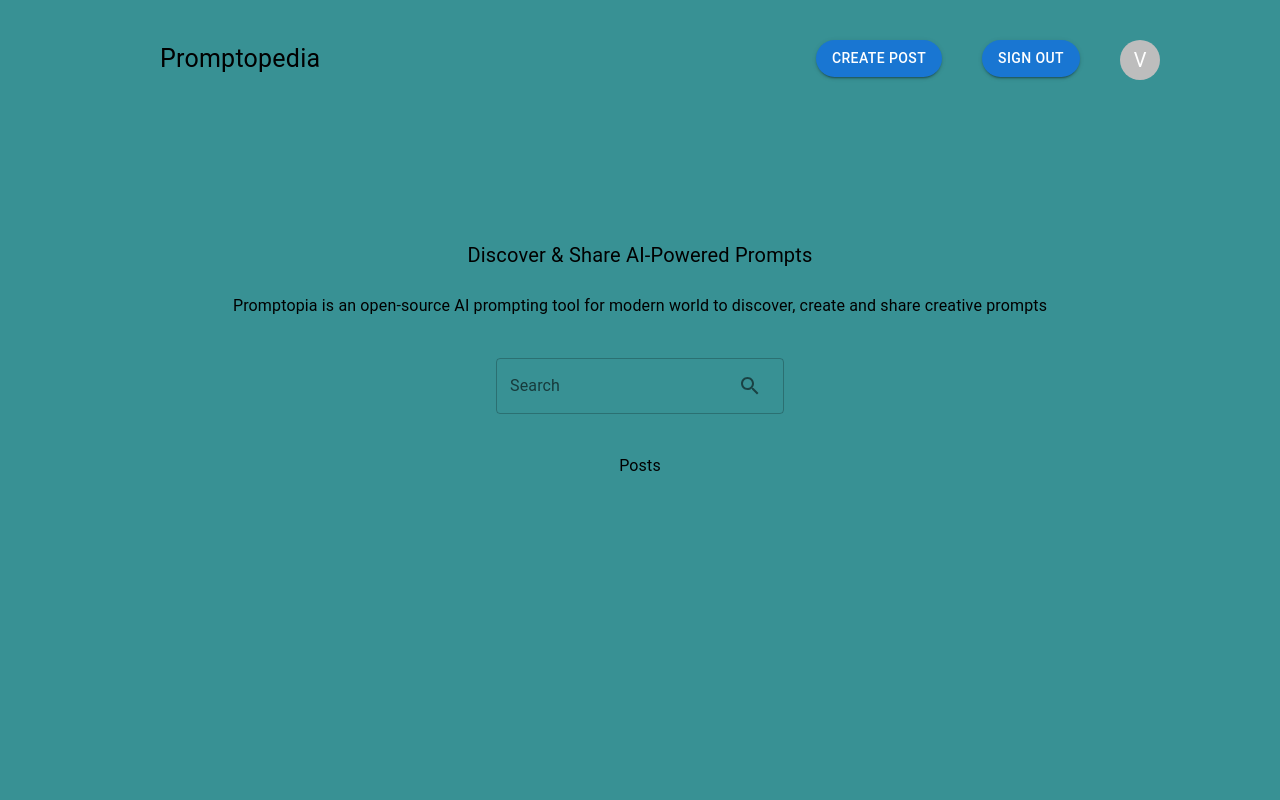
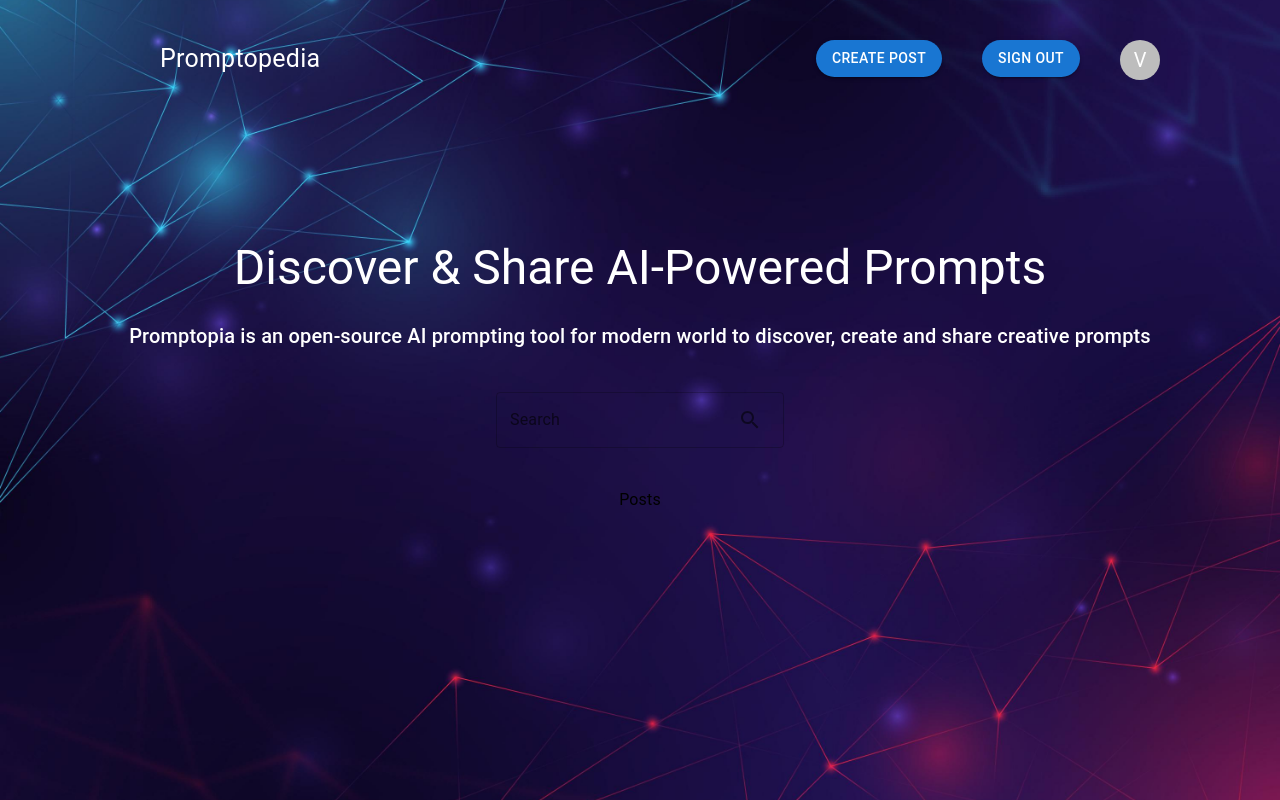
Before and after one commit to kvarad6/promptopedia, a React (Create React App) app in the folder client/: page / in a window 1280 px wide. Built offline with nearby package versions, Linux system fonts and the light colour scheme; no server answers.

Commit message:
updated UI | background image

```diff
--- a/client/src/App.css
+++ b/client/src/App.css
@@ -32,7 +32,16 @@
   from {
     transform: rotate(0deg);
   }
+
   to {
     transform: rotate(360deg);
   }
 }
+
+.background-image {
+  background-image: url("./static/images/bg/bg.jpg");
+  background-size: cover;
+  background-position: center;
+  height: 100vh;
+  /* Or desired height */
+}
--- a/client/src/App.js
+++ b/client/src/App.js
@@ -7,14 +7,14 @@ import Signin from './components/Signin';
 
 function App() {
   return (
-    <>
-      <Box sx={{ display: 'flex', flexDirection: 'column', gap: 10, backgroundColor: '#389194', height:"100vh"}}>
+    <div className="background-image">
+      <Box sx={{ display: 'flex', flexDirection: 'column', gap: 10, height: "100vh" }}>
         <Routes>
           <Route path="/" element={<Home />} />
           <Route path="signin" element={<Signin />} />
         </Routes>
       </Box>
-    </>
+    </div>
   );
 }
 
--- a/client/src/components/CreatePost.jsx
+++ b/client/src/components/CreatePost.jsx
@@ -1,12 +1,13 @@
-import { Button } from '@mui/material'
+import { Button, Typography } from '@mui/material'
 import React from 'react'
-
+console.log("in createpost")
 const CreatePost = () => {
-  return (
-    <div>
-      <Button variant="contained" sx={{borderRadius: 10}}>Create Post</Button>
-    </div>
-  )
+    console.log("in createpost")
+    return (
+        <div>
+            {/* <Button variant="contained" sx={{borderRadius: 10}}>Create Post</Button> */}
+        </div>
+    )
 }
 
 export default CreatePost
--- a/client/src/components/Home.jsx
+++ b/client/src/components/Home.jsx
@@ -1,33 +1,39 @@
 import React from 'react'
 import Signout from './Signout'
-import { Typography, Grid } from '@mui/material'
+import { Typography, Grid, Button } from '@mui/material'
 import SearchBar from './SearchBar'
 import CreatePost from './CreatePost'
 import UserProfile from './UserProfile'
 import Posts from './Posts'
+import { Link } from 'react-router-dom';
 
 const Home = () => {
     return (
         <div>
-        <Grid sx={{display: 'flex', flexDirection: 'row', justifyContent: 'space-between', ml: 20, mr: 15, mt: 5}}>
-            <Grid Item xs={6}>
-                <Typography sx={{fontSize: 25}}>Promptopedia</Typography>
+            <Grid sx={{ display: 'flex', flexDirection: 'row', justifyContent: 'space-between', ml: 20, mr: 15, mt: 5 }}>
+                <Grid item xs={6}>
+                    <Typography sx={{ fontSize: 25, color: 'white' }}>Promptopedia</Typography>
                 </Grid>
-            <Grid Item xs={6} sx={{display: 'flex', flexDirection: 'row', justifyContent: 'space-evenly', gap: 5}}>
-                <Grid Item xs={4}>
-                    <CreatePost />
+                <Grid item xs={6} sx={{ display: 'flex', flexDirection: 'row', justifyContent: 'space-evenly', gap: 5 }}>
+                    <Grid item xs={4}>
+                        {/* <CreatePost /> */}
+                        {/* need to be handled */}
+                        <Link to="/create-post">
+                            <Button variant="contained" sx={{ borderRadius: 10 }}>Create Post</Button>
+                        </Link>
+
                     </Grid>
-                <Grid Item xs={4}>
+                    <Grid item xs={4}>
                         <Signout />
                     </Grid>
-                <Grid Item xs={4}>
+                    <Grid item xs={4}>
                         <UserProfile />
                     </Grid>
                 </Grid>
             </Grid>
             <Grid sx={{ display: 'flex', flexDirection: 'column', alignItems: 'center', gap: 3, mt: 20 }}>
-            <Typography sx={{ fontSize: 20 }}>Discover & Share AI-Powered Prompts</Typography>
-            <Typography>Promptopia is an open-source AI prompting tool for modern world to discover, create and share creative prompts</Typography>
+                <Typography variant='h3' sx={{ color: 'white' }}>Discover & Share AI-Powered Prompts</Typography>
+                <Typography variant='h6' sx={{ color: 'white' }}>Promptopia is an open-source AI prompting tool for modern world to discover, create and share creative prompts</Typography>
             </Grid>
             <SearchBar />
             <Posts />
--- a/client/src/components/Signin.jsx
+++ b/client/src/components/Signin.jsx
@@ -41,12 +41,12 @@ const Signin = () => {
         <div>
             <Grid sx={{ display: 'flex', flexDirection: 'column', alignItems: 'center', ml: 30, mr: 30, mt: 25, gap: 5 }}>
                 <Grid item xs={4}>
-                    <Typography sx={{ fontSize: 30 }}>Promptopedia</Typography>
+                    <Typography variant='h1' sx={{ color: 'white' }}>Promptopedia</Typography>
                 </Grid>
                 <Grid item xs={4}>
-                    <Grid sx={{ display: 'flex', flexDirection: 'column', alignItems: 'center', gap: 3 }}>
-                        <Typography sx={{ fontSize: 20 }}>Discover & Share AI-Powered Prompts</Typography>
-                        <Typography>Promptopia is an open-source AI prompting tool for modern world to discover, create and share creative prompts</Typography>
+                    <Grid sx={{ display: 'flex', flexDirection: 'column', alignItems: 'center', gap: 3, color: 'white' }}>
+                        <Typography variant='h4'>Discover & Share AI-Powered Prompts</Typography>
+                        <Typography variant='h8' sx={{ textAlign: 'center' }}>Promptopia is an open-source AI prompting tool for modern world to discover, create and share creative prompts</Typography>
                     </Grid>
                 </Grid>
                 <Grid item xs={4}>
```
Also changed, not shown: client/src/index.css (line endings or trailing spaces), client/src/static/images/bg/bg.jpg (added). Lines whose indentation alone changed are shown as unchanged.
